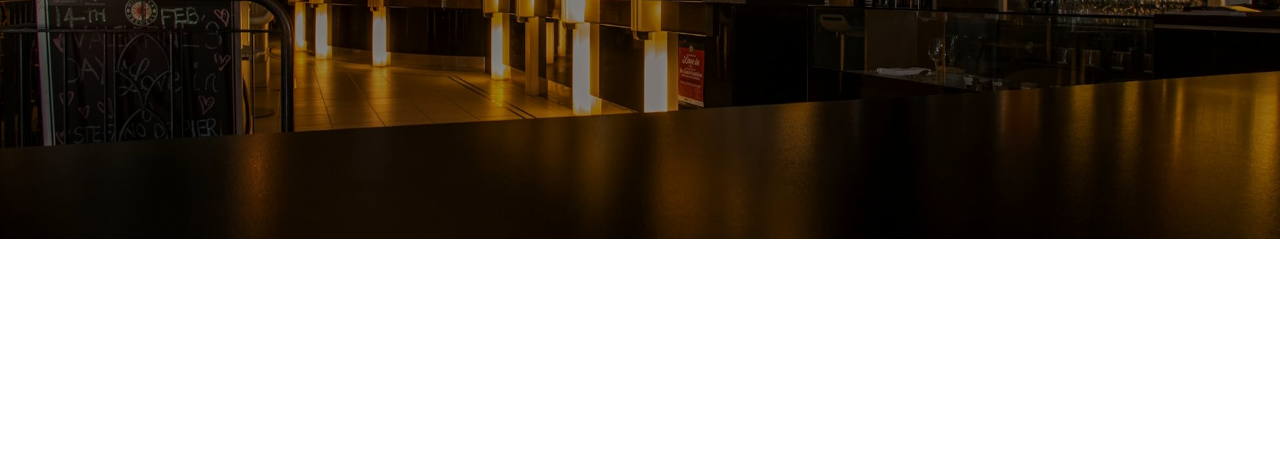
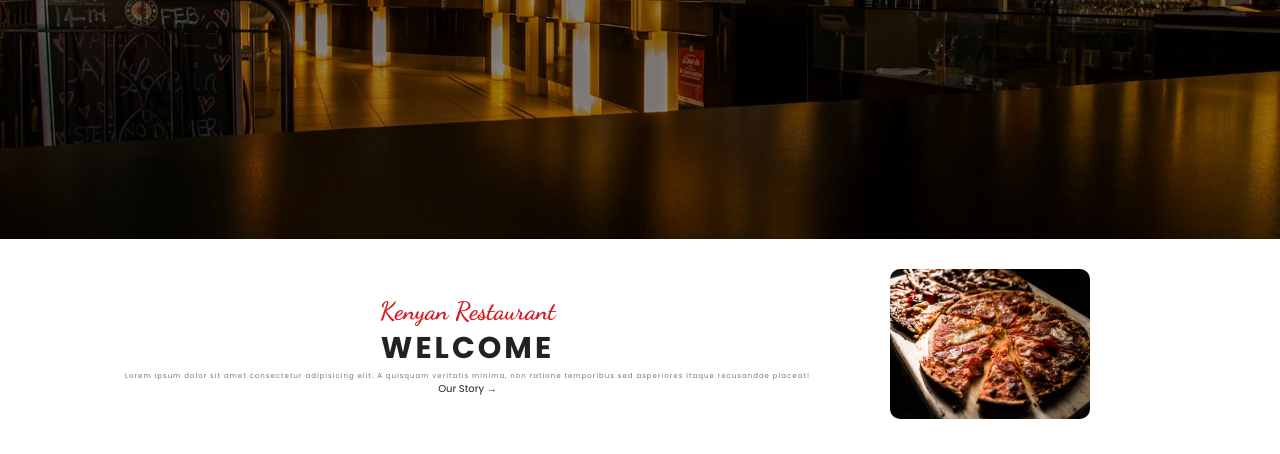
Before and after one commit to IKANYI/Plato-s--restaurant, a website built with Vite: page index.html in a window 1280 px wide. Shown: the part 441-895 px from the top of the page. Before the commit the page ends 800 px from the top, so only its background shows below. Built offline with nearby package versions, Linux system fonts and the light colour scheme.

Commit message:
create about section

```diff
--- a/index.html
+++ b/index.html
@@ -29,5 +29,22 @@
         </div>
       </div>
     </section>
+    <section class="about">
+      <div class="about-textbox">
+        <div class="title">
+          <h1 class="title-subtitle">kenyan restaurant</h1>
+          <h2 class="title-maintitle">welcome</h2>
+        </div>
+        <p class="about-text">
+          Lorem ipsum dolor sit amet consectetur adipisicing elit. A quisquam
+          veritatis minima, non ratione temporibus sed asperiores itaque
+          recusandae placeat!
+        </p>
+        <a href="" class="about-cta">our story &rarr;</a>
+      </div>
+      <div class="about-image">
+        <img src="./assets/pizza.jpg" alt="pizza" class="about-image-img" />
+      </div>
+    </section>
   </body>
 </html>
--- a/style.css
+++ b/style.css
@@ -8,6 +8,10 @@
 
 html {
   font-size: 62.5%;
+}
+html,
+body {
+  overflow-x: hidden;
 }
 :root {
   --primary-font: "poppins", "sans-serif";
@@ -20,6 +24,12 @@ body {
   font: size 1.6rem;
   font-family: var(--primary-font);
   color: var(--color-black);
+}
+.title {
+  display: flex;
+  flex-direction: column;
+  justify-content: center;
+  align-items: center;
 }
 .header {
   display: flex;
@@ -85,3 +95,71 @@ body {
   padding: 1rem 0.5rem;
   border-radius: 0.5rem;
 }
+.about {
+  display: grid;
+  padding: 3rem 6rem;
+  grid-template-columns: auto auto;
+  align-items: center;
+  gap: 1.5rem;
+}
+@media screen and (max-width: 50rem) {
+  .about {
+    padding: 1rem 0.4rem;
+  }
+}
+@media screen and (max-width: 25rem) {
+  .about {
+    display: flex;
+    flex-direction: column;
+    justify-content: center;
+  }
+}
+.about-image-img {
+  width: 20rem;
+  border-radius: 1rem;
+  transition: all 1s ease;
+}
+.about-image-img:hover {
+  transform: scale(1.02);
+}
+.title-subtitle {
+  font-family: var(--secondary-font);
+  color: var(--color-primary);
+  text-transform: capitalize;
+  font-size: 2.5rem;
+  text-align: center;
+}
+.title-maintitle {
+  text-transform: uppercase;
+  font-size: 3rem;
+  letter-spacing: 0.3rem;
+  text-align: center;
+}
+.about-text {
+  text-align: center;
+  letter-spacing: 0.1rem;
+  font-size: 0.7rem;
+  color: #777;
+  line-height: 1rem;
+}
+.about-cta {
+  text-decoration: none;
+  text-transform: capitalize;
+  color: var(--color-black);
+}
+.about-textbox {
+  display: flex;
+  flex-direction: column;
+  justify-content: center;
+  align-items: center;
+}
+@media screen and (max-width: 12rem) {
+  .about-image-img {
+    width: 100%;
+    border-radius: 1rem;
+    transition: all 1s ease;
+  }
+  .hero {
+    width: 100%;
+  }
+}
```
